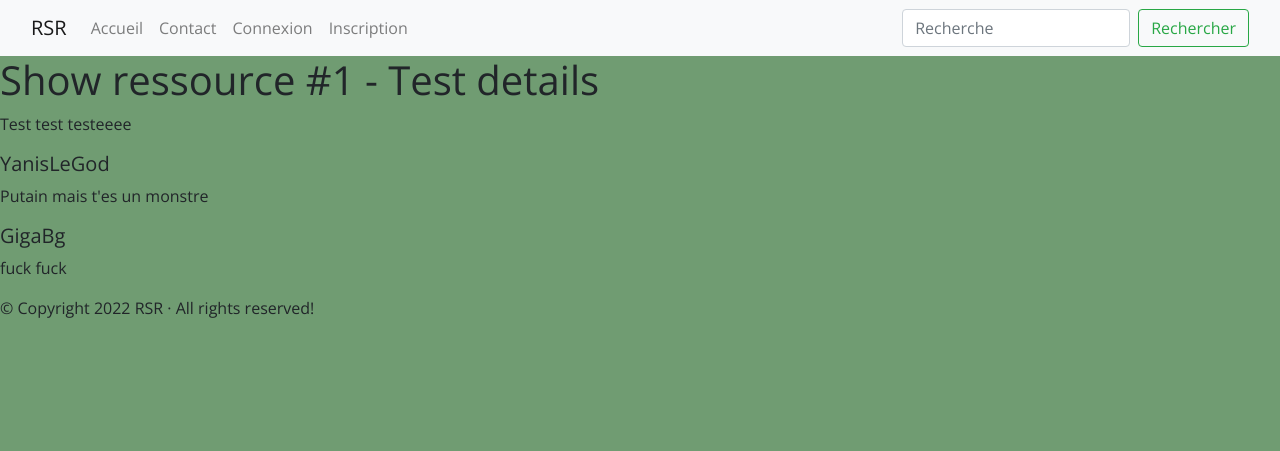
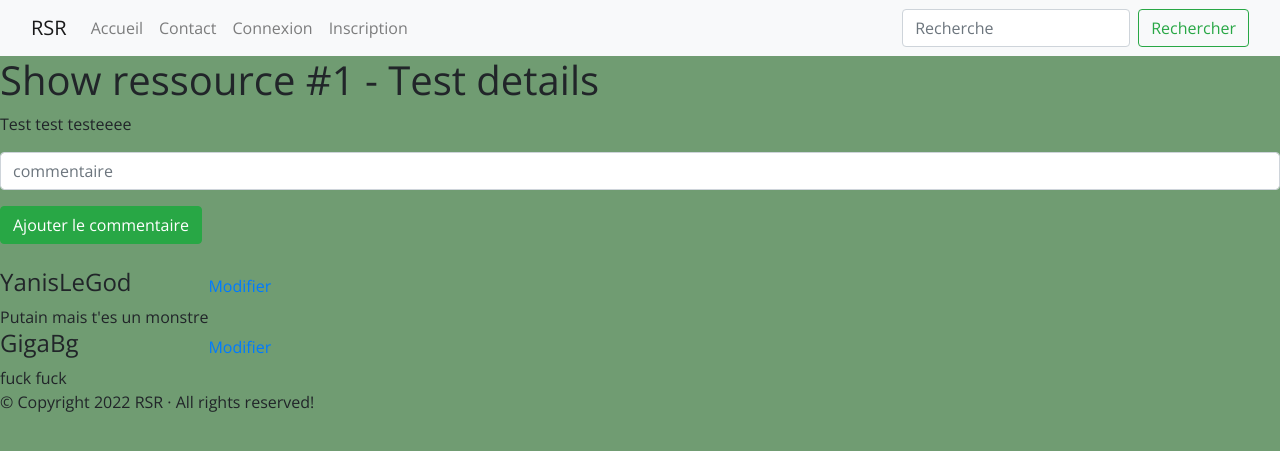
Before and after one commit to learejou/RSR_CUBE, a Django app: page /ressources/r/1 in a window 1280 px wide. Shown: the top 451 px of the page. Run offline with Django 4.2, Linux system fonts and the light colour scheme; data comes from the database, SQL or seed files in the repository; parts of the project's set-up code (start-up, migrations or seed data) failed here and were passed over; some libraries are stand-ins or nearby versions.

Commit message:
Add et update des commentaires

```diff
--- a/RSR/admin.py
+++ b/RSR/admin.py
@@ -8,3 +8,8 @@ admin.site.register(Ressources)
 from .models import Commentaire
 # Register your models here.
 admin.site.register(Commentaire)
+
+
+from .models import Reponse
+# Register your models here.
+admin.site.register(Reponse)
--- /dev/null
+++ b/RSR/forms.py
@@ -0,0 +1,22 @@
+from django.forms import ModelForm
+from django import forms
+from .models import Reponse, Commentaire
+
+
+class ReponseForm(ModelForm):
+    class Meta:
+        model = Reponse
+        fields = ('auteur', 'reponse')
+
+
+class CommentaireForm(ModelForm):
+    class Meta:
+        model = Commentaire
+        fields = ('commentaire',)
+        labels = {
+            'commentaire': ''
+        }
+
+        widgets = {
+            'commentaire': forms.TextInput(attrs={'class': 'form-control', 'placeholder': 'commentaire'})
+        }
--- a/RSR/models.py
+++ b/RSR/models.py
@@ -1,3 +1,5 @@
+from datetime import datetime
+
 from django.db import models
 
 
@@ -63,6 +65,7 @@ class Commentaire(TimeModel):
     id_ressources = models.ForeignKey(Ressources, on_delete=models.CASCADE)
     auteur = models.CharField(max_length=100)
     commentaire = models.TextField()
+    date = models.DateField("Date du commentaire", default=datetime.now())
 
     def __str__(self):
         return self.commentaire
@@ -71,6 +74,7 @@ class Reponse(TimeModel):
     id_commentaire = models.ForeignKey(Commentaire, on_delete=models.CASCADE)
     auteur = models.CharField(max_length=100)
     reponse = models.TextField()
+    date = models.DateField("Date de la reponse", default=datetime.now())
 
     def __str__(self):
         return self.auteur
--- a/RSR/templates/ressources/show_ressource.html
+++ b/RSR/templates/ressources/show_ressource.html
@@ -5,16 +5,39 @@
     <article>
         <h1> Show ressource #{{id.id}} - {{id.titre}} details</h1>
         <p>{{id.stockage}}</p>
+        <form action="{% url 'ressources:add_commentary' id.id %}" method=POST> {% csrf_token %}
+        <div class="form-group">
+            {{ form.as_p }}
+        </div>
+            <button type="submit" class="btn btn-success">Ajouter le commentaire</button>
+        </form>
+        <br>
+        <table>
         {% for commentaire in commentaires %}
             {% if id.id == commentaire.id_ressources.id %}
-                <article>
-                    <h5>{{commentaire.auteur}}</h5>
-                    <p>{{ commentaire.commentaire }}</p>
-                </article>
+                <tr>
+                    <td><h4>{{commentaire.auteur}}</h4></td>
+                    <td><a href="{% url 'ressources:update_commentary' commentaire.id %}">Modifier</a></td>
+                </tr>
+                <tr>
+                  <td>{{ commentaire.commentaire }}</td>
+                </tr>
+                <tr></tr>
+                {% for reponse in reponses %}
+                    {% if commentaire.id == reponse.id_commentaire.id %}
+                            <tr>
+                            <td><h5>{{reponse.auteur}}</h5></td>
+                            <td><a href="{% url 'ressources:update_commentary' reponse.id %}">Modifier</a></td>
+                            <tr>
+                                <td>{{ reponse.reponse }}</td>
+                            </tr>
+                        </tr>
+                    {% endif %}
+                {% endfor %}
             {% endif %}
         {% empty %}
             <p>La ressource n'a aucun commentaire.</p>
         {% endfor %}
-
+        </table>
     </article>
 {% endblock %}
--- a/RSR/urls.py
+++ b/RSR/urls.py
@@ -5,5 +5,7 @@ from . import views
 app_name = 'ressources'
 
 urlpatterns = [
-    re_path('r/(?P<id>[0-9]+)$', views.show_ressource, name='show_ressource')
+    re_path('r/(?P<id>[0-9]+)$', views.show_ressource, name='show_ressource'),
+    re_path('update_commentary/(?P<id>[0-9]+)$', views.update_commentary, name='update_commentary'),
+    re_path('add_commentary/(?P<id>[0-9]+)$', views.add_commentary, name="add_commentary")
 ]
--- a/RSR/views.py
+++ b/RSR/views.py
@@ -1,10 +1,46 @@
-from django.shortcuts import render, get_object_or_404
+from datetime import datetime
+
+from django.http import HttpResponseRedirect
+from django.shortcuts import render, get_object_or_404, redirect
 # from django.http import Http404
 
-from .models import Ressources, Commentaire
+from .models import Ressources, Commentaire, Reponse
+from .forms import ReponseForm, CommentaireForm
 
 
 def show_ressource(request, id):
     ressource = get_object_or_404(Ressources, id=id)
     commentaires = Commentaire.objects.all().order_by('-created_at')
-    return render(request, 'ressources/show_ressource.html', {'id': ressource, 'commentaires': commentaires})
+    reponses = Reponse.objects.all().order_by('-created_at')
+    form = CommentaireForm
+    comment_list = []
+    for commentaire in commentaires:
+        if ressource.id == commentaire.id_ressources.id:
+            comment_list.append(commentaire)
+    return render(request, 'ressources/show_ressource.html', {'id': ressource,
+                                                              'commentaires': comment_list,
+                                                              'reponses': reponses, 'form': form})
+
+
+def update_commentary(request, id):
+    commentaire = Commentaire.objects.get(pk=id)
+    form = CommentaireForm(request.POST or None, instance=commentaire)
+    if form.is_valid():
+        form.save()
+        return show_ressource(request=request, id=commentaire.id_ressources.id)
+    return render(request, 'ressources/update_commentary.html', {'commentaire': commentaire, 'form': form})
+
+
+def add_commentary(request, id):
+    if request.method == "POST":
+        form = CommentaireForm(request.POST)
+        commentaire = form.data['commentaire']
+        date = datetime.now()
+        name = "Billy"
+        ressource = Ressources.objects.get(pk=id)
+        form = Commentaire(id_ressources=ressource, auteur=name,
+                           commentaire=commentaire, date=date)
+        form.save()
+        return HttpResponseRedirect(request.META.get('HTTP_REFERER'))
+    else:
+        return HttpResponseRedirect(request.META.get('HTTP_REFERER'))
```
Also changed, not shown: RSR/templates/ressources/update_commentary.html (added, +13 -0 lines), RSR/migrations/0003_rename_consule_consulte_commentaire_date_and_more.py (added), RSR/migrations/0004_alter_commentaire_date_and_more.py (added), RSR/migrations/0005_alter_commentaire_date_and_more.py (added), db.sqlite3.
